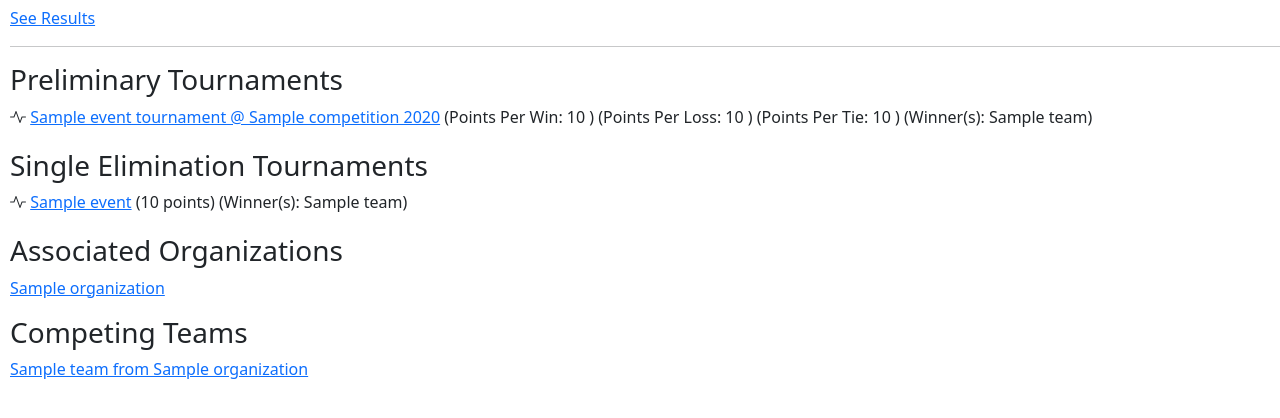
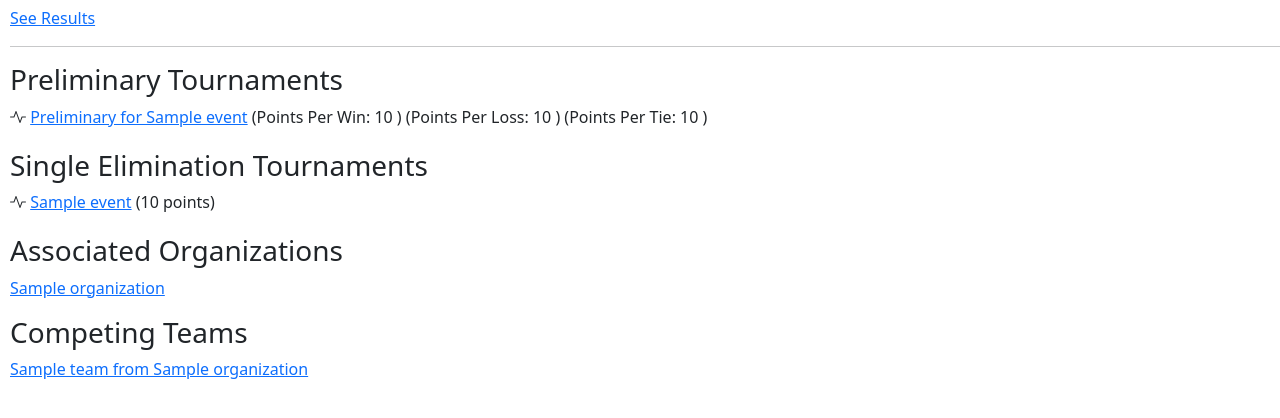
Before and after one commit to CompServer/CompServer, a Django app: page /competition/1/ in a window 1280 px wide. Shown: the part 114-532 px from the top of the page. Run offline with Django 4.2, Linux system fonts and the light colour scheme; tables that the repository leaves empty hold one stand-in row (values such as "Sample post").

Commit message:
hw:ran through all bugs, what's left: tournament status form needs to return to comp page not the comps page, glitch in wildcat coders name, should results judges show the tournaments that each judge did

```diff
--- a/competitions/templates/competitions/competition.html
+++ b/competitions/templates/competitions/competition.html
@@ -36,7 +36,7 @@
                         {% elif tournament.is_closed %}
                             <i class="bi-x-circle" title="{{ tournament.status }}"></i>
                         {% endif %}
-                        <a href="{% url 'competitions:tournament' tournament.id %}">{{ tournament }}</a>
+                        <a href="{% url 'competitions:tournament' tournament.id %}">{% translate "Preliminary for" %} {{ tournament.event.name }}</a>
                         {% if tournament.points_per_win %}
                             ({% translate "Points Per Win: " %}{{ tournament.points_per_win|floatformat:"0" }} )
                         {% endif %}
@@ -51,7 +51,7 @@
                         {% endif %}
                     {% endif %}
                     {% if user.is_staff %}
-                        <form class="form-inline my-2 my-md-0 justify-content-end d-inline ps-2" action="/competition/{{competition.id }}/" method="POST" id="status">
+                        <form class="form-inline my-2 my-md-0 justify-content-end d-inline ps-2" action="/tournament/{{ tournament.id }}/?next=competitions" method="POST" id="status">
                             {% csrf_token %}
                             <div class="input-group d-inline">
                                 <select name="status" onchange="this.form.submit();">
@@ -126,6 +126,16 @@
             </div>
         {% endfor %}
     {% endif %}
+    {% if winners %}
+        <h3>{% translate "Winner(s):" %}</h3>
+        {% for team in winners %}
+            <div class="row d-flex">
+                <div class = "col-12">
+                    <a href="{% url 'competitions:team' team.id %}">{{ team.name }}</a>
+                </div>
+            </div>
+        {% endfor %}
+    {% endif %}
     {% if user.is_staff %}
         {% comment %} <hr>
         <h3>Change Status</h3>
@@ -142,16 +152,6 @@
             </div>
         </form> {% endcomment %}
     {% endif %}
-    <!-- {% if competition.get_winners %}
-        <h3>{% translate "Winners:" %}</h3>
-        {% for team in competition.get_winners %}
-        <div class="row d-flex">
-            <div class = "col-12">
-                <a href="{% url 'competitions:team' team.id %}">{{ team.name }}</a>
-            </div>
-        </div>
-        {% endfor %}
-    {% endif %} -->
     {% if user.is_superuser %}
         <hr>
         <a href="{% url "competitions:create_tournament" %}?competition_id={{ competition.id }}" class="btn btn-secondary">{% translate "Create Tournament" %}</a>
--- a/competitions/templates/competitions/team.html
+++ b/competitions/templates/competitions/team.html
@@ -76,7 +76,7 @@
     {% endif %}
     {% if won_tournaments %}
         <div class="tournament-set">
-            <h3>{% translate "Tournaments Won (" %}{{ won_tournaments|length }}{{% translate ")" %}</h3>
+            <h3>{% translate "Tournaments Won (" %}{{ won_tournaments|length }}{% translate ")" %}</h3>
             {% for tournament in won_tournaments %}
                 <div class="row d-flex">
                     <div class = "col-12 tournament">
--- a/competitions/views.py
+++ b/competitions/views.py
@@ -784,6 +784,7 @@ def competitions(request: HttpRequest):
     return render(request, "competitions/competitions.html", context)
 
 def competition(request: HttpRequest, competition_id: int):
+    #the only bug is that it will send you to competitions page instead of the specific comp page
     redirect_to = request.GET.get('next', '')
     redirect_id = request.GET.get('id', None)
     if redirect_id:
@@ -819,6 +820,7 @@ def competition(request: HttpRequest, competition_id: int):
         "robin_tournaments": robin_tournaments,
         "elimination_tournaments": elimination_tournaments,
         "organizations": sorted_organizations,
+        "winners": winners,
     }
     return render(request, "competitions/competition.html", context)
 
@@ -1011,47 +1013,55 @@ def organization(request, organization_id):
     return render(request, 'competitions/organization.html', context)
 
 def results(request, competition_id):
-    #check judge names
-    #use the get_results tool later but just check functionality
     #maybe there should be an error message for when there aren't any results
-    #totals = list() #this is fake so that it cna run
-    #tournament_scorings = list()#also fake
+    #should the judge with their judged tournametn be displayed?
     tournament_scorings = dict()
     competition = Competition.objects.get(id = competition_id)
-    tournaments = [tournament for tournament in competition.tournament_set.order_by("points", "start_time", "competition").filter(status = Status.COMPLETE)]
+    totals = competition.get_results()
+    tournaments = [tournament for tournament in SingleEliminationTournament.objects.filter(competition__id=competition_id, status = Status.COMPLETE).order_by("points", "start_time", "competition")]
+    tournament_names = [tournament.event.name for tournament in tournaments]
     for robin_tournament in RoundRobinTournament.objects.filter(competition__id=competition_id, status = Status.COMPLETE).order_by("points", "-start_time", "-competition"):
         tournaments.append(robin_tournament)
-    tournament_names = [tournament.event.name for tournament in tournaments]
+        tournament_names.append("Preliminary for " + robin_tournament.event.name)
     team_names = [team.name for team in competition.teams.order_by("name")]
     #tournament_colors = [tournament.color for tournament in tournaments]
-    for tournament_name in tournament_names:#this could just be a list of tournaments, fix later
-        tournament = AbstractTournament.objects.filter(event__name=tournament_name, competition__id=competition_id, status=Status.COMPLETE)
+    for tournament in tournaments:
         scores_per_tournament = list()
         robin_scores = dict()
         for team_name in team_names:
             team = Team.objects.filter(name=team_name).first()
-            if tournament.first().is_single_elimination == True:
-                last_match = Match.objects.filter(tournament__id = tournament.first().id, next_matches__isnull = True).first()
+            if tournament.is_single_elimination == True:
+                last_match = Match.objects.filter(tournament__id = tournament.id, next_matches__isnull = True).first()
                 if team in last_match.advancers.all():
-                    scores_per_tournament.append(float(tournament.first().points))
+                    scores_per_tournament.append(float(tournament.points))
                 else:
                     scores_per_tournament.append(0)
             else:
                 robin_scores = dict()
-                for match in tournament.first().match_set.all():
+                for match in tournament.match_set.all():
                     if team in match.advancers.all():
                         if match.advancers.count() == 1:
-                            robin_scores[team_name] = float(tournament.first().points_per_win)
+                            robin_scores[team_name] = float(tournament.points_per_win)
                         if match.advancers.count() > 1:
-                            robin_scores[team_name] = float(tournament.first().points_per_tie)
+                            robin_scores[team_name] = float(tournament.points_per_tie)
                     else:
-                        robin_scores[team_name] = float(tournament.first().points_per_loss)
-                for k, v in robin_scores:
+                        robin_scores[team_name] = float(tournament.points_per_loss)
+                for k, v in robin_scores.items():
                     scores_per_tournament.append(v)
-        tournament_scorings[tournament_name] = scores_per_tournament
-    judge_names = ""
-    #add document edits from gitlab
-    #judge_names = [plenary_judge.first_name + " " + plenary_judge.last_name for plenary_judge in competition.plenary_judges.order_by("-username")]
+        if tournament.is_single_elimination == True:
+            tournament_scorings[tournament.event.name] = scores_per_tournament
+        else:
+            tournament_scorings["Preliminary for " + tournament.event.name] = scores_per_tournament
+    judges = competition.plenary_judges.order_by("-username")
+    judge_names = []
+    if judges:
+        for judge in judges:
+            name = ""
+            if judge.first_name and judge.last_name:
+                name = "@" + judge.username + " " + judge.first_name + " " + judge.last_name
+            else:
+                name = "@" + judge.username
+            judge_names.append(name)
     context = {
         'tournament_scorings': tournament_scorings,
         'tournament_names': tournament_names,
@@ -1059,13 +1069,13 @@ def results(request, competition_id):
         'competition': competition,
         'tournaments': tournaments,
         'judge_names': judge_names,
-        #'team_and_total': totals,
         #add the tournament colors later
     }
     return render(request, "competitions/results.html", context)
 
 def team(request: HttpRequest, team_id: int):
-    team = Team.objects.filter(id=team_id).first()
+    #slight bug with wildcat coders name
+    team = Team.objects.filter(id=team_id).get()
     today = timezone.now().date()
     upcoming_matches = Match.objects.filter(Q(starting_teams__id=team_id) | Q(prev_matches__advancers__id=team_id), tournament__competition__start_date__lte=today, tournament__competition__end_date__gte=today).exclude(advancers=None).order_by("-time")
     starter_matches = Match.objects.filter(Q(starting_teams__id=team_id)).exclude(advancers=None)
@@ -1087,23 +1097,32 @@ def team(request: HttpRequest, team_id: int):
     losses = list()
     wins = list()
     draws = list()
+    starting_teams_names = ""
+    prev_advancing_names = ""
+    advancers_names = ""
     if past_matches:
         for match in past_matches:
             first_half = " in "
             second_half = " tournament @" + match.tournament.competition.name
             if match.starting_teams.exists():
-                starting_teams_names = ",".join([team.name for team in match.starting_teams.exclude(id=team_id)])
+                teams = [team.name for team in match.starting_teams.exclude(id=team_id)]
+                if teams:
+                    starting_teams_names = ",".join(teams)
             if match.prev_matches.exists():
-                prev_advancing_names = ",".join([team.name for team in match.prev_matches.last().advancers.all().exclude(id=team_id)])
+                teams = [team.name for team in match.prev_matches.last().advancers.all().exclude(id=team_id)]
+                if teams:
+                    prev_advancing_names = ",".join(teams)
             if match.advancers.exists():
-                advancers_names = ",".join([team.name for team in match.advancers.all().exclude(id=team_id)])
+                teams = [team.name for team in match.advancers.all().exclude(id=team_id)]
+                if teams:
+                    advancers_names = ",".join(teams)
             if match.prev_matches.exists():
                 if team_id in [team.id for team in match.advancers.all()]:
                     if match.advancers.count() == match.starting_teams.count() + len([advancer for advancer in match.prev_matches.last().advancers.all()]):
-                        draws.append((("Drew in match against " + ",".join(starting_teams_names) + ",".join(prev_advancing_names) + first_half), match.tournament, second_half, match))
+                        draws.append((("Drew in match against " + starting_teams_names + ", " + prev_advancing_names + first_half), match.tournament, second_half, match))
                     else:
                         if match.advancers.count() == 1:
-                            wins.append((("Won against " + ",".join(starting_teams_names) + ",".join(prev_advancing_names) + first_half), match.tournament, second_half, match))
+                            wins.append((("Won against " + starting_teams_names +  ", " + prev_advancing_names + first_half), match.tournament, second_half, match))
                         elif match.advancers.count() > 2:
                             wins.append((("Won with " + advancers_names + first_half), match.tournament, second_half, match))
                 else:
@@ -1119,7 +1138,7 @@ def team(request: HttpRequest, team_id: int):
                         if match.advancers.count() == 1:
                             wins.append((("Won against " + starting_teams_names + first_half), match.tournament, second_half, match))
                         elif match.advancers.count() > 1:
-                            wins.append((("Won with " + "," + advancers_names + first_half), match.tournament, second_half, match))
+                            wins.append((("Won with " + advancers_names + first_half), match.tournament, second_half, match))
                 else:
                     if match.advancers.count() == 1:
                         losses.append((("Lost against " + match.advancers.first().name + first_half), match.tournament, second_half, match))
@@ -1147,7 +1166,7 @@ def team(request: HttpRequest, team_id: int):
             if match.starting_teams.all().exists():
                 if match.prev_matches.last():
                     team = Team.objects.filter(id=team_id)
-                    if team in match.starting_teams.all() or team in match.prev_matches.last().starting_teams:
+                    if team in match.starting_teams.all() or team in match.prev_matches.last().advancers.all():
                         if match.advancers.count() == 1:
                             if match.starting_teams.count() == 1 and match.prev_matches.last().starting_teams.count() == 1:
                                 byes.append((("BYE" + first_half), match.tournament, second_half))
```
Also changed, not shown: competitions/models.py (+63 -52 lines).
